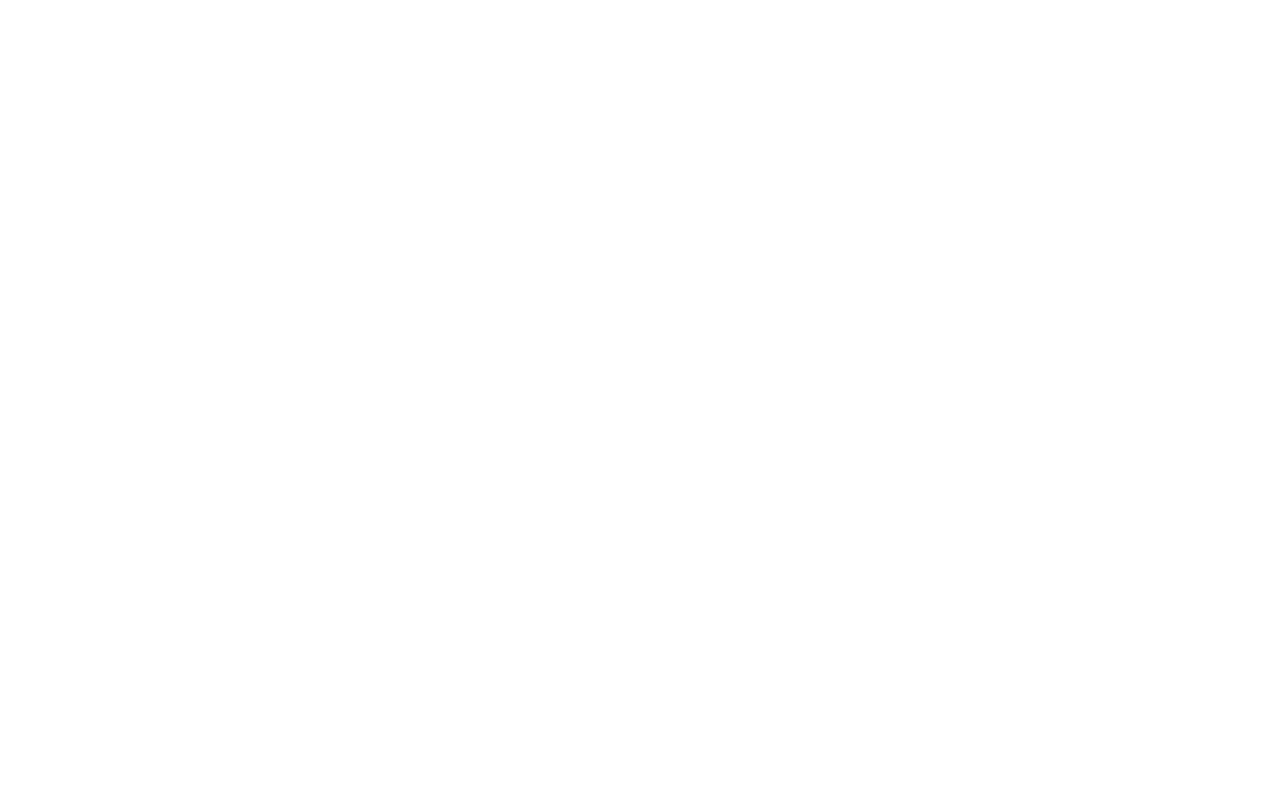
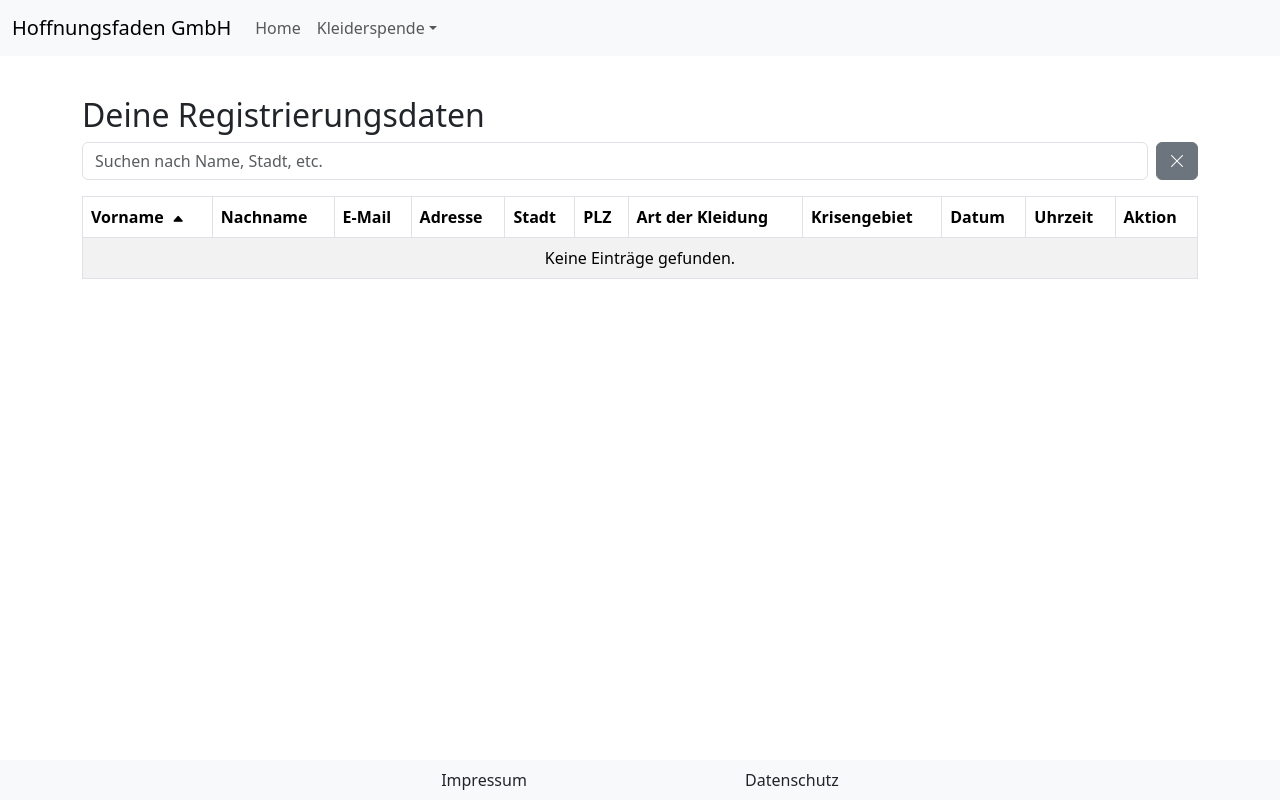
Before and after one commit to StefanZott/IPWA01-01-Kleiderspenden-Registrierung, a React (Vite) app: page /clothDonations in a window 1280 px wide. Before the commit this address had no page. Built offline with nearby package versions, Linux system fonts and the light colour scheme.

Commit message:
bootstrap-icons  und ClothDonationScreen implementiert

```diff
--- a/package.json
+++ b/package.json
@@ -11,6 +11,7 @@
   },
   "dependencies": {
     "bootstrap": "^5.3.3",
+    "bootstrap-icons": "^1.11.3",
     "leaflet": "^1.9.4",
     "react": "^19.0.0",
     "react-bootstrap": "^2.10.9",
--- a/src/App.tsx
+++ b/src/App.tsx
@@ -10,6 +10,7 @@ import Privacy from './pages/Privacy';
 import Layout from './components/Layout';
 import RegistrationScreen from './pages/RegistrationScreen';
 import FormScreen from './pages/FormScreen';
+import ClothDonationScreen from './pages/ClothDonationScreen';
 
 function App() {
   return (
@@ -22,6 +23,7 @@ function App() {
             <Route path="privacy" element={<Privacy />} />
             <Route path="impressum" element={<Impressum />} />
             <Route path="registration" element={<RegistrationScreen />} />
+            <Route path="clothDonations" element={<ClothDonationScreen />} />
           </Route>
         </Routes>
       </BrowserRouter>
--- a/src/components/Header.tsx
+++ b/src/components/Header.tsx
@@ -20,7 +20,7 @@ function Header() {
               <Nav.Link href="/">Home</Nav.Link>
               <NavDropdown title="Kleiderspende" id="navbarScrollingDropdown">
                 <NavDropdown.Item href="/form">Kleiderspende registrieren</NavDropdown.Item>
-                <NavDropdown.Item href="#action4">
+                <NavDropdown.Item href="/clothDonations">
                   Getätigte Kleiderspenden
                 </NavDropdown.Item>
               </NavDropdown>
--- /dev/null
+++ b/src/css/ClothDonationScreen.css
@@ -0,0 +1,17 @@
+.custom-table thead th {
+    position: sticky;
+    top: 0;
+    background-color: #343a40; /* Dunkles Grau (Bootstrap dark) */
+    color: white;
+    z-index: 10;
+}
+
+.custom-table tbody tr:hover {
+    background-color: #f1f1f1;
+    transition: background-color 0.3s;
+}
+
+.custom-table th, .custom-table td {
+    vertical-align: middle;
+    text-align: center;
+}
--- a/src/lib/Types.tsx
+++ b/src/lib/Types.tsx
@@ -1,4 +1,4 @@
-export interface HandoverAtTheOffice {
+export interface ClothDonation {
     action: string
     firstname: string
     lastname: string
@@ -12,3 +12,5 @@ export interface HandoverAtTheOffice {
     time: string
     setFormContent: (c: string) => void
 }
+
+export type SortDirection = "asc" | "desc";
--- /dev/null
+++ b/src/pages/ClothDonationScreen.tsx
@@ -0,0 +1,192 @@
+import { useEffect, useState } from "react";
+
+import { ClothDonation, SortDirection } from "../lib/Types";
+import '../css/ClothDonationScreen.css'
+import 'bootstrap-icons/font/bootstrap-icons.css';
+
+function ClothDonationScreen() {
+    const [clothDonations, setClothDonations] = useState<{ key: string, data: ClothDonation }[]>([]);
+    const [searchTerm, setSearchTerm] = useState<string>("");
+    const [sortField, setSortField] = useState<keyof ClothDonation>("firstname");
+    const [sortDirection, setSortDirection] = useState<"asc" | "desc">("asc");
+    const [editKey, setEditKey] = useState<string | null>(null);
+    const [editedData, setEditedData] = useState<Partial<ClothDonation>>({});
+
+    useEffect(() => {
+      const allClothDonations: { key: string, data: ClothDonation }[] = [];
+
+      for (let i = 0; i < localStorage.length; i++) {
+        const key = localStorage.key(i);
+        if (key) {
+          const element = localStorage.getItem(key);
+          if (element) {
+            allClothDonations.push({ key, data: JSON.parse(element) });
+          }
+        }
+      }
+
+      setClothDonations(allClothDonations);
+    }, []);
+
+    const handleSearch = (e: React.ChangeEvent<HTMLInputElement>) => {
+      setSearchTerm(e.target.value);
+    };
+
+    const handleResetSearch = () => {
+      setSearchTerm("");
+    };
+
+    const handleSort = (field: keyof ClothDonation) => {
+      const direction = field === sortField && sortDirection === "asc" ? "desc" : "asc";
+      setSortField(field);
+      setSortDirection(direction);
+    };
+
+    const handleDelete = (key: string) => {
+      if (window.confirm("Bist du sicher, dass du diesen Eintrag löschen möchtest?")) {
+        localStorage.removeItem(key);
+        setClothDonations(prev => prev.filter(item => item.key !== key));
+      }
+    };
+
+    const handleEdit = (key: string, data: ClothDonation) => {
+      setEditKey(key);
+      setEditedData(data);
+    };
+
+    const handleChange = (e: React.ChangeEvent<HTMLInputElement>, field: keyof ClothDonation) => {
+      setEditedData(prev => ({ ...prev, [field]: e.target.value }));
+    };
+
+    const handleSave = (key: string) => {
+      if (editedData) {
+        localStorage.setItem(key, JSON.stringify(editedData));
+        setClothDonations(prev => prev.map(item => item.key === key ? { key, data: editedData as ClothDonation } : item));
+        setEditKey(null);
+        setEditedData({});
+      }
+    };
+
+    const handleCancel = () => {
+      setEditKey(null);
+      setEditedData({});
+    };
+
+    const renderSortArrow = (field: keyof ClothDonation) => {
+      if (sortField !== field) return null;
+      return (
+        <i
+          className={`bi bi-caret-${sortDirection === "asc" ? "up" : "down"}-fill ms-1`}
+          style={{ fontSize: "0.8rem" }}
+        ></i>
+      );
+    };
+
+    const filteredDonations = clothDonations.filter((donation) =>
+      Object.values(donation.data).some((value) =>
+        value.toLowerCase().includes(searchTerm.toLowerCase())
+      )
+    );
+
+    const sortedDonations = filteredDonations.sort((a, b) => {
+      const aField = a.data[sortField];
+      const bField = b.data[sortField];
+      if (aField < bField) return sortDirection === "asc" ? -1 : 1;
+      if (aField > bField) return sortDirection === "asc" ? 1 : -1;
+      return 0;
+    });
+
+    return (
+      <div className="container mt-4">
+        <h2>Deine Registrierungsdaten</h2>
+
+        <div className="mb-3 d-flex gap-2">
+          <input
+            type="text"
+            className="form-control"
+            placeholder="Suchen nach Name, Stadt, etc."
+            value={searchTerm}
+            onChange={handleSearch}
+          />
+          <button className="btn btn-secondary" onClick={handleResetSearch}>
+            <i className="bi bi-x-lg"></i>
+          </button>
+        </div>
+
+        <table className="table table-bordered table-striped">
+          <thead>
+            <tr>
+              <th onClick={() => handleSort("firstname")}>Vorname {renderSortArrow("firstname")}</th>
+              <th onClick={() => handleSort("lastname")}>Nachname {renderSortArrow("lastname")}</th>
+              <th onClick={() => handleSort("email")}>E-Mail {renderSortArrow("email")}</th>
+              <th onClick={() => handleSort("address")}>Adresse {renderSortArrow("address")}</th>
+              <th onClick={() => handleSort("city")}>Stadt {renderSortArrow("city")}</th>
+              <th onClick={() => handleSort("zip")}>PLZ {renderSortArrow("zip")}</th>
+              <th onClick={() => handleSort("artOfCloth")}>Art der Kleidung {renderSortArrow("artOfCloth")}</th>
+              <th onClick={() => handleSort("crisisArea")}>Krisengebiet {renderSortArrow("crisisArea")}</th>
+              <th onClick={() => handleSort("date")}>Datum {renderSortArrow("date")}</th>
+              <th onClick={() => handleSort("time")}>Uhrzeit {renderSortArrow("time")}</th>
+              <th>Aktion</th>
+            </tr>
+          </thead>
+          <tbody>
+            {sortedDonations.length === 0 ? (
+              <tr>
+                <td colSpan={11} className="text-center">Keine Einträge gefunden.</td>
+              </tr>
+            ) : (
+              sortedDonations.map((donation) => (
+                <tr key={donation.key}>
+                  {editKey === donation.key ? (
+                    <>
+                      {Object.keys(donation.data).map((field) => (
+                        <td key={field}>
+                          <input
+                            type="text"
+                            className="form-control"
+                            value={(editedData as any)[field] || ""}
+                            onChange={(e) => handleChange(e, field as keyof ClothDonation)}
+                          />
+                        </td>
+                      ))}
+                      <td>
+                        <button className="btn btn-success btn-sm me-2" onClick={() => handleSave(donation.key)}>
+                          <i className="bi bi-save"></i>
+                        </button>
+                        <button className="btn btn-secondary btn-sm" onClick={handleCancel}>
+                          <i className="bi bi-x-lg"></i>
+                        </button>
+                      </td>
+                    </>
+                  ) : (
+                    <>
+                      <td>{donation.data.firstname}</td>
+                      <td>{donation.data.lastname}</td>
+                      <td>{donation.data.email}</td>
+                      <td>{donation.data.address}</td>
+                      <td>{donation.data.city}</td>
+                      <td>{donation.data.zip}</td>
+                      <td>{donation.data.artOfCloth}</td>
+                      <td>{donation.data.crisisArea}</td>
+                      <td>{donation.data.date}</td>
+                      <td>{donation.data.time}</td>
+                      <td>
+                        <button className="btn btn-primary btn-sm me-2" onClick={() => handleEdit(donation.key, donation.data)}>
+                          <i className="bi bi-pencil"></i>
+                        </button>
+                        <button className="btn btn-danger btn-sm" onClick={() => handleDelete(donation.key)}>
+                          <i className="bi bi-trash"></i>
+                        </button>
+                      </td>
+                    </>
+                  )}
+                </tr>
+              ))
+            )}
+          </tbody>
+        </table>
+      </div>
+    );
+  }
+
+  export default ClothDonationScreen;
--- a/src/pages/RegistrationScreen.tsx
+++ b/src/pages/RegistrationScreen.tsx
@@ -19,13 +19,6 @@ function RegistrationScreen() {
         <div className="container mt-4">
             <h2>Registrierungsdaten</h2>
             <ul className="list-group">
-                <li className="list-group-item"><strong>Aktion:</strong> {data.action}</li>
-                <li className="list-group-item"><strong>Vorname:</strong> {data.firstname}</li>
-                <li className="list-group-item"><strong>Nachname:</strong> {data.lastname}</li>
-                <li className="list-group-item"><strong>Email:</strong> {data.email}</li>
-                <li className="list-group-item"><strong>Adresse:</strong> {data.address}</li>
-                <li className="list-group-item"><strong>Stadt:</strong> {data.city}</li>
-                <li className="list-group-item"><strong>PLZ:</strong> {data.zip}</li>
                 <li className="list-group-item"><strong>Kleidung:</strong> {data.artOfCloth}</li>
                 <li className="list-group-item"><strong>Krisengebiet:</strong> {data.crisisArea}</li>
                 <li className="list-group-item"><strong>Datum:</strong> {data.date}</li>
```
Also changed, not shown: src/context/FormContext.tsx (+6 -6 lines), 1 other file (tests, documents, lock files or other folders).
